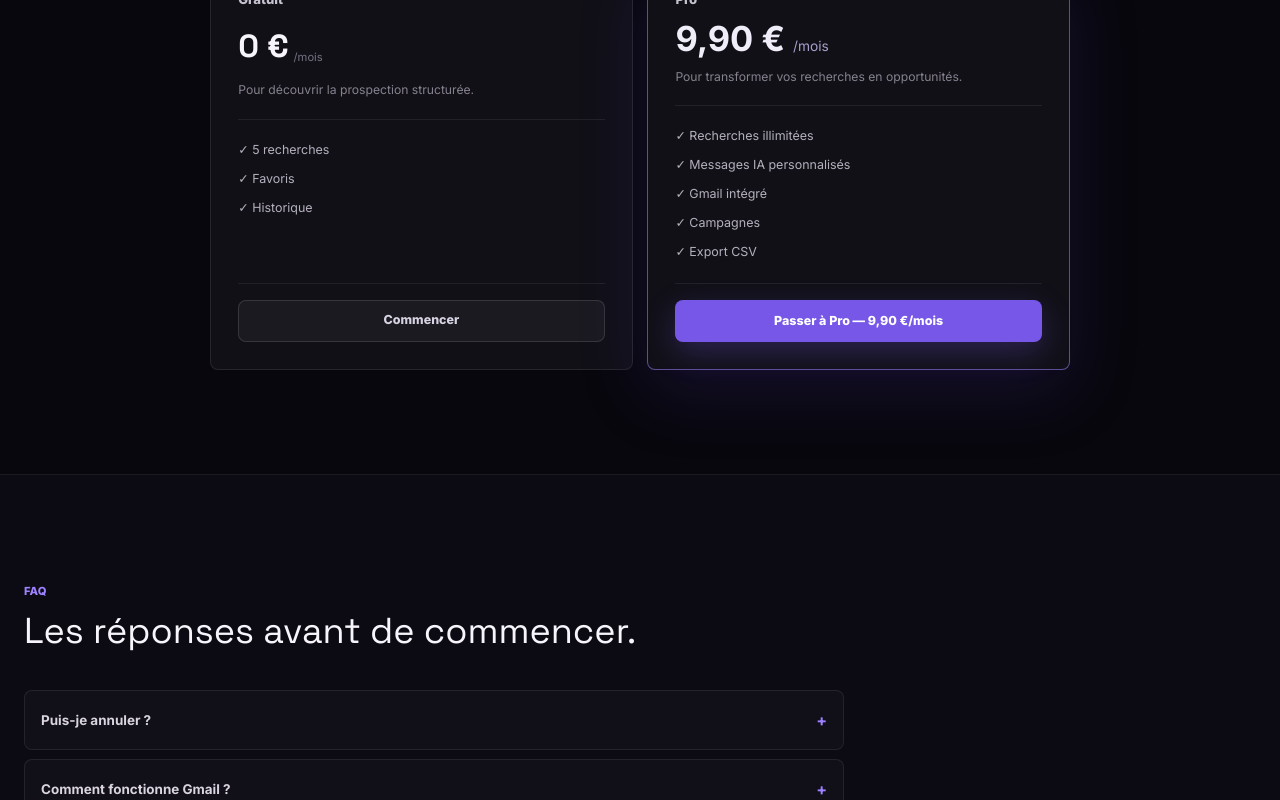
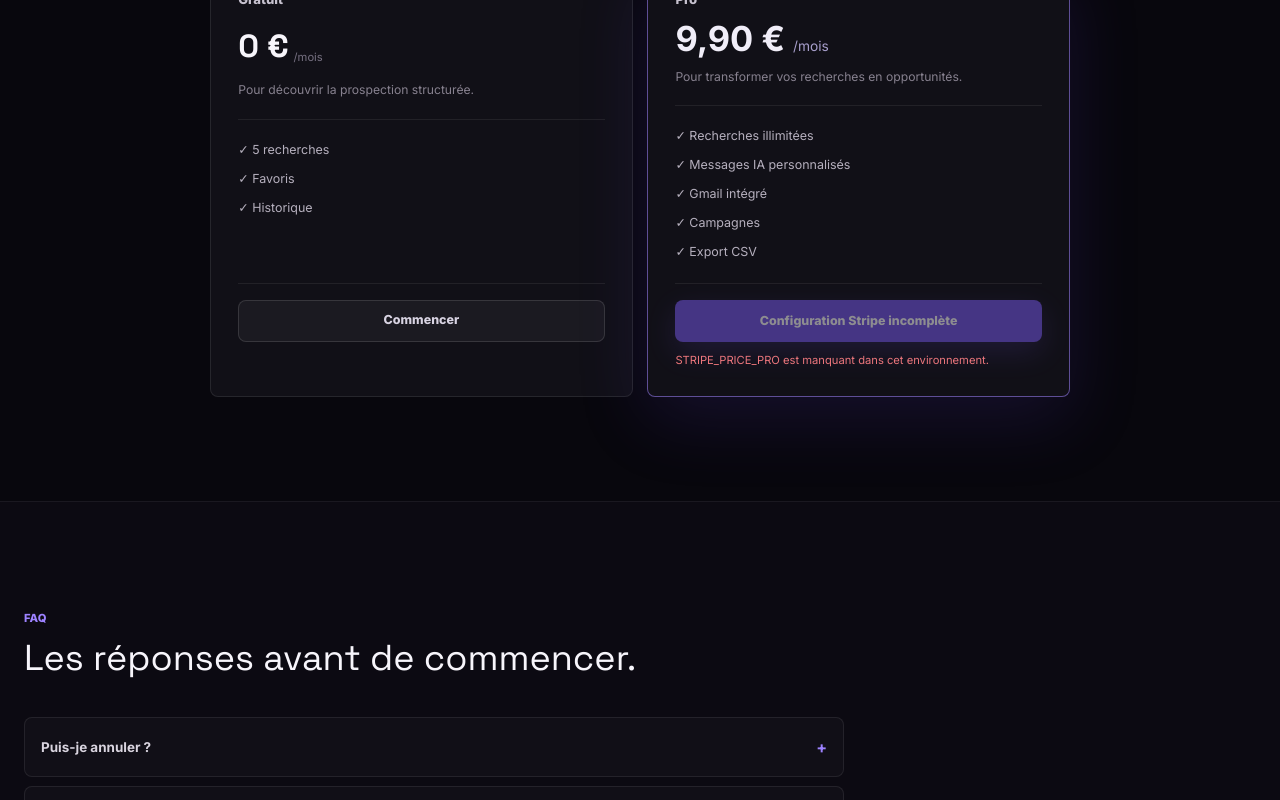
Before and after one commit to Valentin6934/prospectube, a Next.js app: page / in a window 1280 px wide. Shown: the part 2712-3512 px from the top of the page. Built offline with nearby package versions, Linux system fonts and the light colour scheme; no server answers.

Commit message:
Fix launch offer pricing across the app

```diff
--- a/app/LandingPage.tsx
+++ b/app/LandingPage.tsx
@@ -77,7 +77,7 @@ export default function LandingPage() {
   const { data: session } = useSession()
   const [checkoutLoading, setCheckoutLoading] = useState(false)
   const [checkoutError, setCheckoutError] = useState('')
-  const { offer } = useLaunchOffer()
+  const { offer, loading: offerLoading } = useLaunchOffer()
   const plan = (session?.user as any)?.plan || 'Gratuit'
 
   const startFree = () => router.push(session ? '/dashboard/home' : '/register')
@@ -89,6 +89,10 @@ export default function LandingPage() {
     }
     if (isPro(plan)) {
       router.push('/dashboard/home')
+      return
+    }
+    if (!offer.checkoutConfigured) {
+      setCheckoutError(offer.adminMessage || 'Configuration Stripe incomplète.')
       return
     }
 
@@ -262,10 +266,18 @@ export default function LandingPage() {
                 <li>✓ Campagnes</li>
                 <li>✓ Export CSV</li>
               </ul>
-              <button onClick={openPro} disabled={checkoutLoading} className={styles.pricePrimary}>
-                {checkoutLoading ? 'Ouverture de Stripe...' : isPro(plan) ? 'Accéder au dashboard' : getLaunchCheckoutLabel(offer)}
+              <button onClick={openPro} disabled={checkoutLoading || (!isPro(plan) && !offerLoading && !offer.checkoutConfigured)} className={styles.pricePrimary}>
+                {checkoutLoading
+                  ? 'Ouverture de Stripe...'
+                  : offerLoading && !isPro(plan)
+                    ? 'Chargement...'
+                    : isPro(plan) ? 'Accéder au dashboard' : getLaunchCheckoutLabel(offer)}
               </button>
-              {checkoutError && <div className={styles.checkoutError} role="alert">{checkoutError}</div>}
+              {(checkoutError || (!isPro(plan) && !offerLoading && !offer.checkoutConfigured)) && (
+                <div className={styles.checkoutError} role="alert">
+                  {checkoutError || offer.adminMessage || 'Configuration Stripe incomplète.'}
+                </div>
+              )}
             </article>
           </div>
         </div>
--- a/app/api/stripe/checkout/route.ts
+++ b/app/api/stripe/checkout/route.ts
@@ -28,7 +28,11 @@ export async function POST(req: NextRequest) {
 
     const priceId = process.env.STRIPE_PRICE_PRO
     if (!priceId) {
-      return NextResponse.json({ error: 'STRIPE_PRICE_PRO est manquant.' }, { status: 500 })
+      return NextResponse.json({
+        error: 'Configuration Stripe incomplète.',
+        code: 'STRIPE_PRICE_PRO_MISSING',
+        adminMessage: 'STRIPE_PRICE_PRO est manquant dans cet environnement.',
+      }, { status: 500 })
     }
 
     const user = await prisma.user.findUnique({
@@ -68,6 +72,7 @@ export async function POST(req: NextRequest) {
     }
 
     let checkout
+    let launchOfferApplied = Boolean(launchDiscount)
     try {
       checkout = await getStripe().checkout.sessions.create(checkoutPayload)
     } catch (error) {
@@ -77,13 +82,18 @@ export async function POST(req: NextRequest) {
       })
       const { discounts: _discounts, ...regularCheckoutPayload } = checkoutPayload
       checkout = await getStripe().checkout.sessions.create(regularCheckoutPayload)
+      launchOfferApplied = false
     }
 
     if (!checkout.url) {
       return NextResponse.json({ error: 'Stripe n’a pas retourné d’URL de paiement.' }, { status: 502 })
     }
 
-    return NextResponse.json({ url: checkout.url })
+    return NextResponse.json({
+      url: checkout.url,
+      launchOfferApplied,
+      priceLabel: launchOfferApplied ? '4,95 €/mois' : '9,90 €/mois',
+    })
   } catch (error) {
     console.error('POST /api/stripe/checkout error:', error)
     const message = error instanceof Error ? error.message : 'Erreur Stripe Checkout.'
--- a/components/SubscriptionButton.tsx
+++ b/components/SubscriptionButton.tsx
@@ -20,10 +20,16 @@ export default function SubscriptionButton({
 }: SubscriptionButtonProps) {
   const [loading, setLoading] = useState(false)
   const [error, setError] = useState('')
-  const { offer } = useLaunchOffer()
+  const { offer, loading: offerLoading } = useLaunchOffer()
   const isPro = isProPlan(plan)
+  const checkoutDisabled = !isPro && !offerLoading && !offer.checkoutConfigured
 
   const openStripe = async () => {
+    if (checkoutDisabled) {
+      setError(offer.adminMessage || 'Configuration Stripe incomplète.')
+      return
+    }
+
     setLoading(true)
     setError('')
 
@@ -45,7 +51,7 @@ export default function SubscriptionButton({
     <div style={{ width: fullWidth ? '100%' : undefined }}>
       <button
         onClick={openStripe}
-        disabled={loading}
+        disabled={loading || checkoutDisabled}
         className={isPro ? 'btn btn-secondary' : 'btn-primary'}
         style={{
           marginTop: '0.65rem',
@@ -58,11 +64,12 @@ export default function SubscriptionButton({
       >
         {loading
           ? <span className="button-loader"><span className="app-spinner" /> Ouverture...</span>
-          : isPro ? 'Gérer mon abonnement' : label || getLaunchCheckoutLabel(offer)}
+          : offerLoading && !isPro ? <span className="button-loader"><span className="app-spinner" /> Chargement...</span>
+            : isPro ? 'Gérer mon abonnement' : label || getLaunchCheckoutLabel(offer)}
       </button>
-      {error && (
+      {(error || checkoutDisabled) && (
         <div role="alert" style={{ maxWidth: fullWidth ? '100%' : '250px', marginTop: '0.45rem', color: '#f87171', fontSize: '0.7rem' }}>
-          {error}
+          {error || offer.adminMessage || 'Configuration Stripe incomplète.'}
         </div>
       )}
     </div>
--- a/components/useLaunchOffer.ts
+++ b/components/useLaunchOffer.ts
@@ -34,6 +34,8 @@ export function useLaunchOffer(): LaunchOfferState {
             usedPlaces: Number(data.usedPlaces) || 5,
             remainingPlaces: Number(data.remainingPlaces) || 0,
             remaining: Number(data.remaining ?? data.remainingPlaces) || 0,
+            checkoutConfigured: Boolean(data.checkoutConfigured),
+            adminMessage: typeof data.adminMessage === 'string' ? data.adminMessage : undefined,
           },
           loading: false,
           error: false,
--- a/lib/launchOffer.ts
+++ b/lib/launchOffer.ts
@@ -14,6 +14,8 @@ export type LaunchOfferStatus = {
   usedPlaces: number
   remainingPlaces: number
   remaining: number
+  checkoutConfigured: boolean
+  adminMessage?: string
 }
 
 type StripePromotionLike = {
@@ -47,6 +49,8 @@ export function getDefaultLaunchOfferStatus(): LaunchOfferStatus {
     usedPlaces: LAUNCH_OFFER_MAX_PLACES,
     remainingPlaces: 0,
     remaining: 0,
+    checkoutConfigured: false,
+    adminMessage: 'Configuration Stripe incomplète.',
   }
 }
 
@@ -59,6 +63,7 @@ export function isLaunchPromotionId(value?: string | null): value is string {
 }
 
 export function getLaunchOfferButtonLabel(status?: LaunchOfferStatus | null): string {
+  if (status && !status.checkoutConfigured) return 'Configuration Stripe incomplète'
   return status?.active
     ? 'Passer à Pro — 4,95 €/mois'
     : 'Passer à Pro — 9,90 €/mois'
@@ -120,5 +125,6 @@ export function buildLaunchOfferStatusFromPromotion(
     usedPlaces,
     remainingPlaces: active ? remainingPlaces : 0,
     remaining: active ? remainingPlaces : 0,
+    checkoutConfigured: true,
   }
 }
--- a/lib/launchOfferServer.ts
+++ b/lib/launchOfferServer.ts
@@ -21,6 +21,15 @@ function safeLaunchOfferError(error: unknown) {
   }
 }
 
+function withCheckoutConfiguration(status: LaunchOfferStatus): LaunchOfferStatus {
+  const checkoutConfigured = Boolean(process.env.STRIPE_PRICE_PRO?.trim())
+  return {
+    ...status,
+    checkoutConfigured,
+    adminMessage: checkoutConfigured ? undefined : 'STRIPE_PRICE_PRO est manquant dans cet environnement.',
+  }
+}
+
 export function clearLaunchOfferCacheForTests() {
   cachedOffer = null
 }
@@ -31,7 +40,7 @@ export async function getLaunchOfferStatusFromStripe(options: { bypassCache?: bo
 
   const promotionId = process.env.STRIPE_LAUNCH_PROMOTION_ID?.trim()
   if (!isLaunchPromotionId(promotionId)) {
-    const status = getDefaultLaunchOfferStatus()
+    const status = withCheckoutConfiguration(getDefaultLaunchOfferStatus())
     cachedOffer = { status, expiresAt: now + LAUNCH_OFFER_CACHE_MS }
     return status
   }
@@ -48,14 +57,16 @@ export async function getLaunchOfferStatusFromStripe(options: { bypassCache?: bo
       promotion = await stripe.coupons.retrieve(promotionId)
     }
 
-    const status = buildLaunchOfferStatusFromPromotion(promotion as any, {
-      expectedLivemode: expectedStripeLivemode(),
-    })
+    const status = withCheckoutConfiguration(
+      buildLaunchOfferStatusFromPromotion(promotion as any, {
+        expectedLivemode: expectedStripeLivemode(),
+      })
+    )
     cachedOffer = { status, expiresAt: now + LAUNCH_OFFER_CACHE_MS }
     return status
   } catch (error) {
     console.error('GET /api/launch-offer Stripe error:', safeLaunchOfferError(error))
-    const status = getDefaultLaunchOfferStatus()
+    const status = withCheckoutConfiguration(getDefaultLaunchOfferStatus())
     cachedOffer = { status, expiresAt: now + LAUNCH_OFFER_CACHE_MS }
     return status
   }
```
Also changed, not shown: 1 other file (tests, documents, lock files or other folders).
